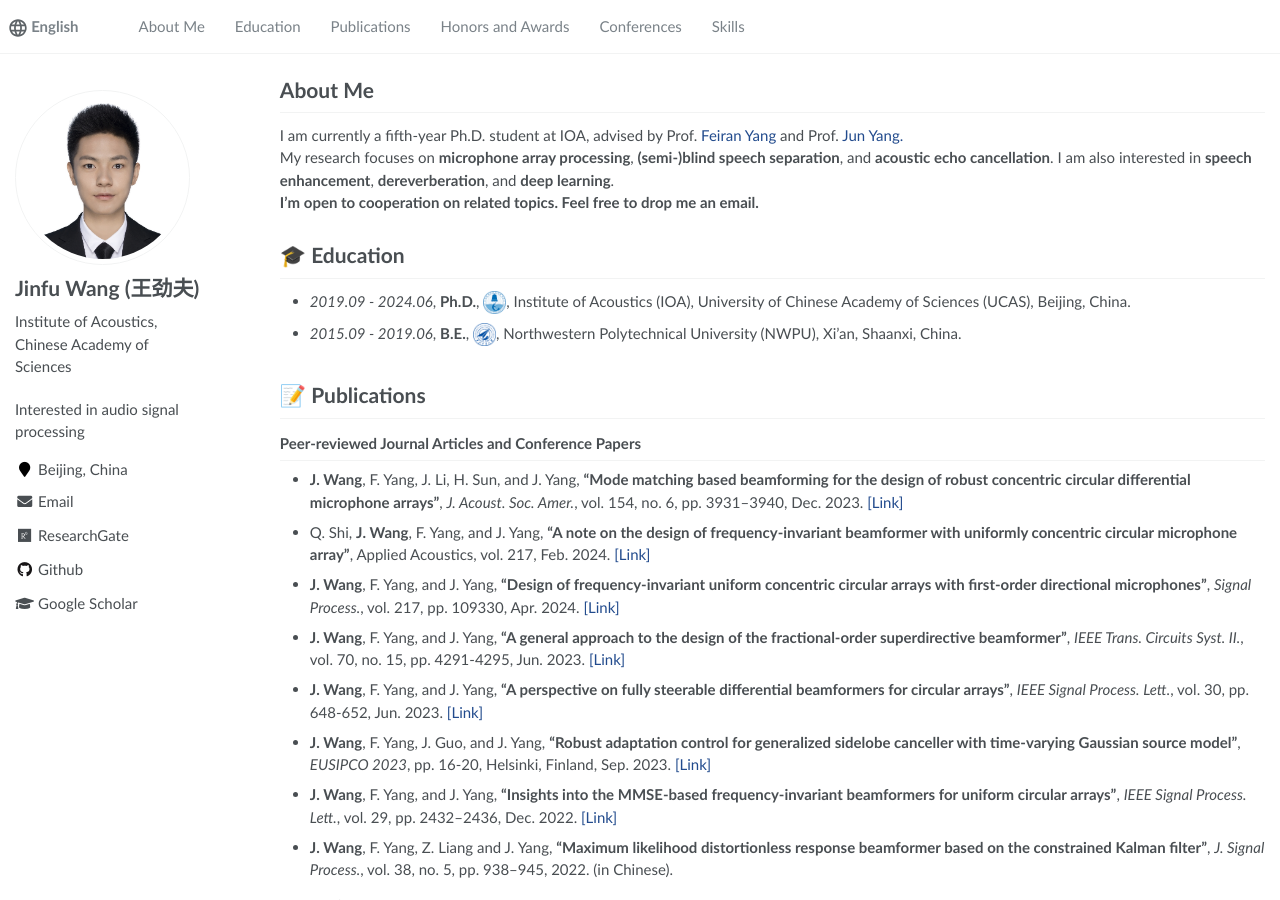
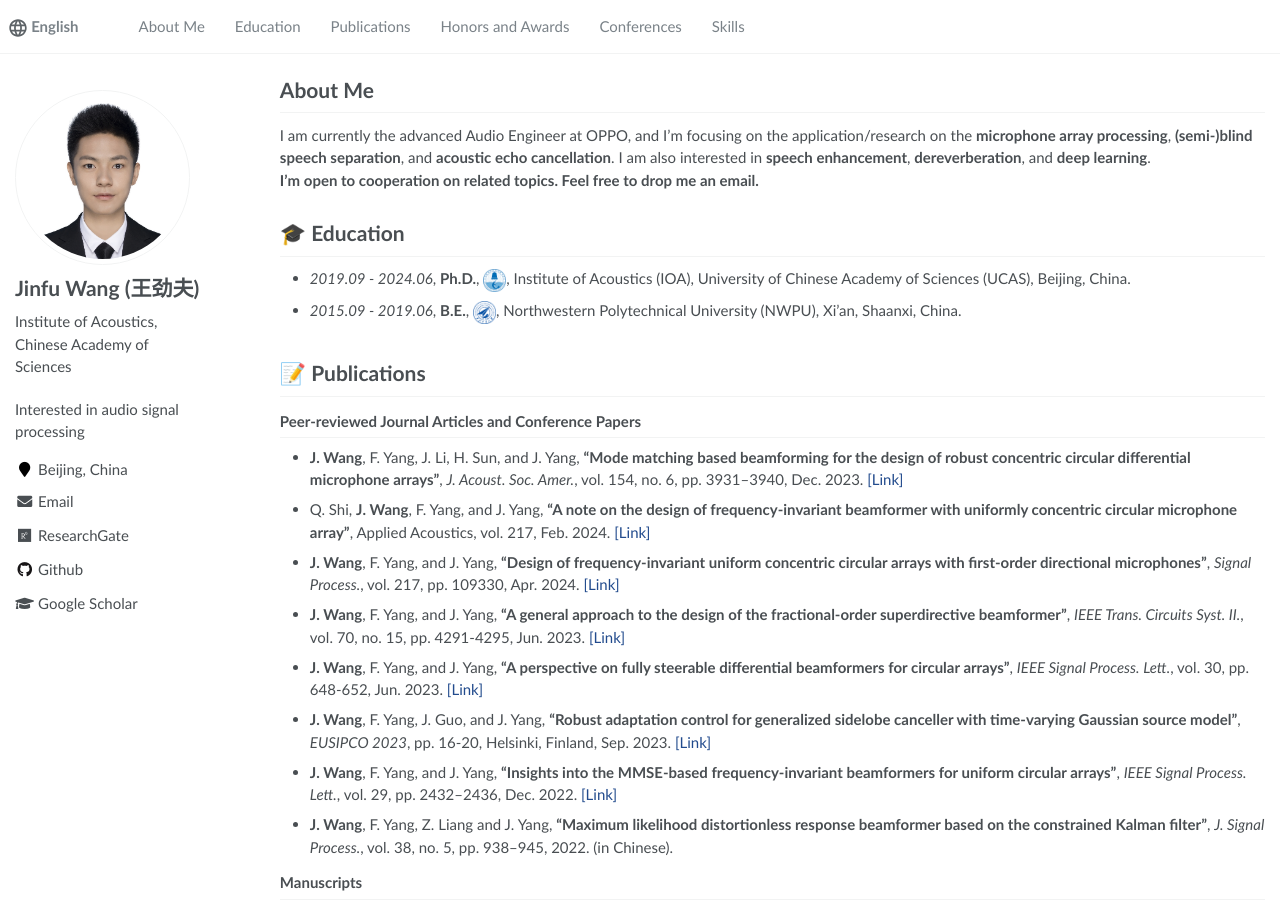
Before and after one commit to 875441459/875441459.github.io, a Jekyll site: the page built from _pages/about.md, in a window 1280 px wide and 900 px high. Built offline with Jekyll 4.4.1, drawn with Linux system fonts in a browser that asks for light colours.

Commit message:
Update about.md

```diff
--- a/_pages/about.md
+++ b/_pages/about.md
@@ -16,8 +16,7 @@ redirect_from:
 
 <span class='anchor' id='-about-me'></span>
 # About Me
-I am currently a fifth-year Ph.D. student at IOA, advised by Prof. <a href="https://scholar.google.com/citations?hl=zhTW&user=PWBq4TUAAAAJ&view_op=list_works&sortby=pubdate" target="_blank">Feiran Yang</a> and Prof. <a href="https://ieeexplore.ieee.org/author/37280194600" target="_blank">Jun Yang.</a><br/>
-My research focuses on **microphone array processing**, **(semi-)blind speech separation**, and **acoustic echo cancellation**. I am also interested in **speech enhancement**, **dereverberation**, and **deep learning**.<br/>
+I am currently the advanced Audio Engineer at OPPO, and I'm focusing on the application/research on the **microphone array processing**, **(semi-)blind speech separation**, and **acoustic echo cancellation**. I am also interested in **speech enhancement**, **dereverberation**, and **deep learning**.<br/>
 **I’m open to cooperation on related topics. Feel free to drop me an email.**
 
 <span class='anchor' id='-Education'></span>
```
